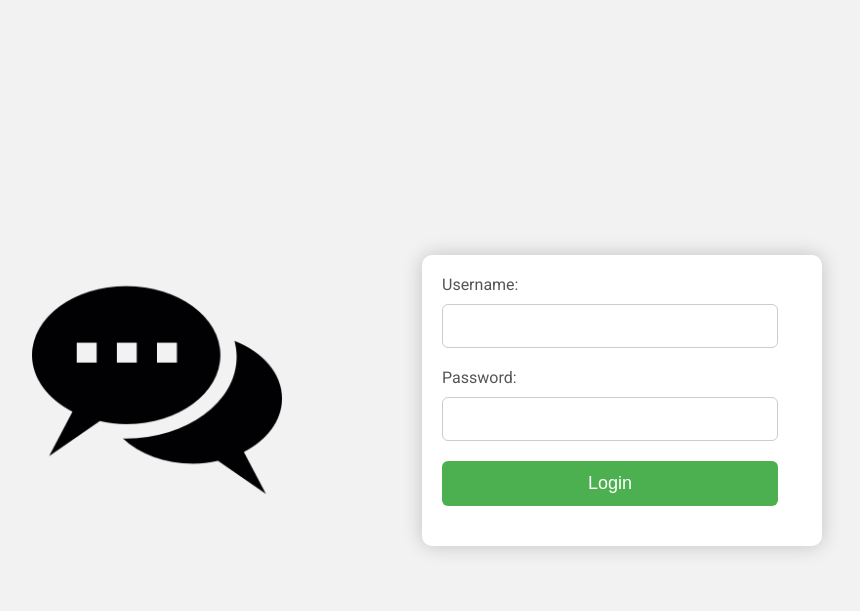
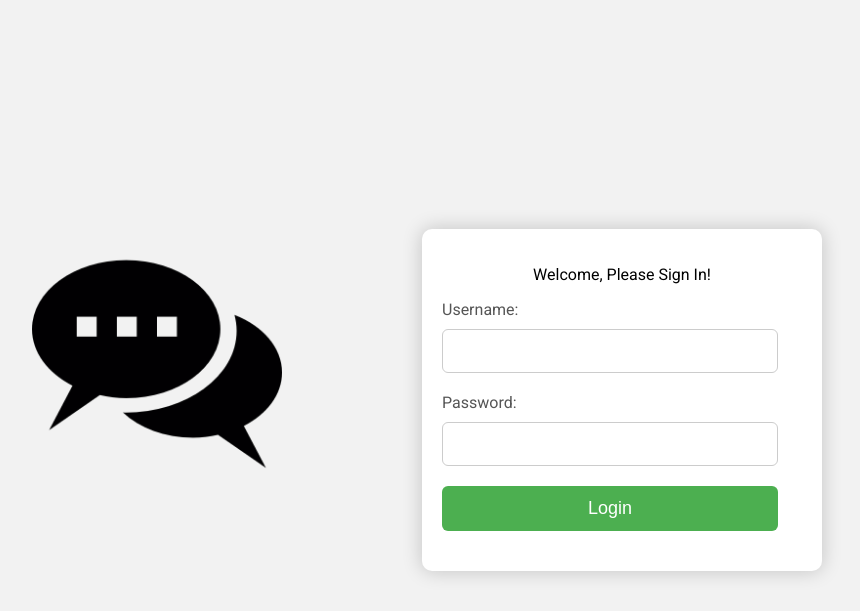
Before and after one commit to lawrence1986/Real_Time-Chat-App, a Django app: page /chat/user_login/ in a window 1280 px wide. Shown: the top 611 px of the page, without its empty margins (218-1078 px from the left). Run offline with Django 3.2, Linux system fonts and the light colour scheme.

Commit message:
added more styles updates

```diff
--- a/myproject/chat/templates/login.html
+++ b/myproject/chat/templates/login.html
@@ -146,6 +146,7 @@
     </div>
 
     <div class="right-section">
+	    <center><p>Welcome, Please Sign In!</p> <!-- Added message --></center>
       <form action="/chat/user_login/" method="post">
         <input type="hidden" name="csrfmiddlewaretoken" value="bBtYbxitU8dVr10dS5vwt9LClEKpCVRYFRMBhKwaCL4kvUGnaTg4gpUbr4RQRRgt">
 
```
